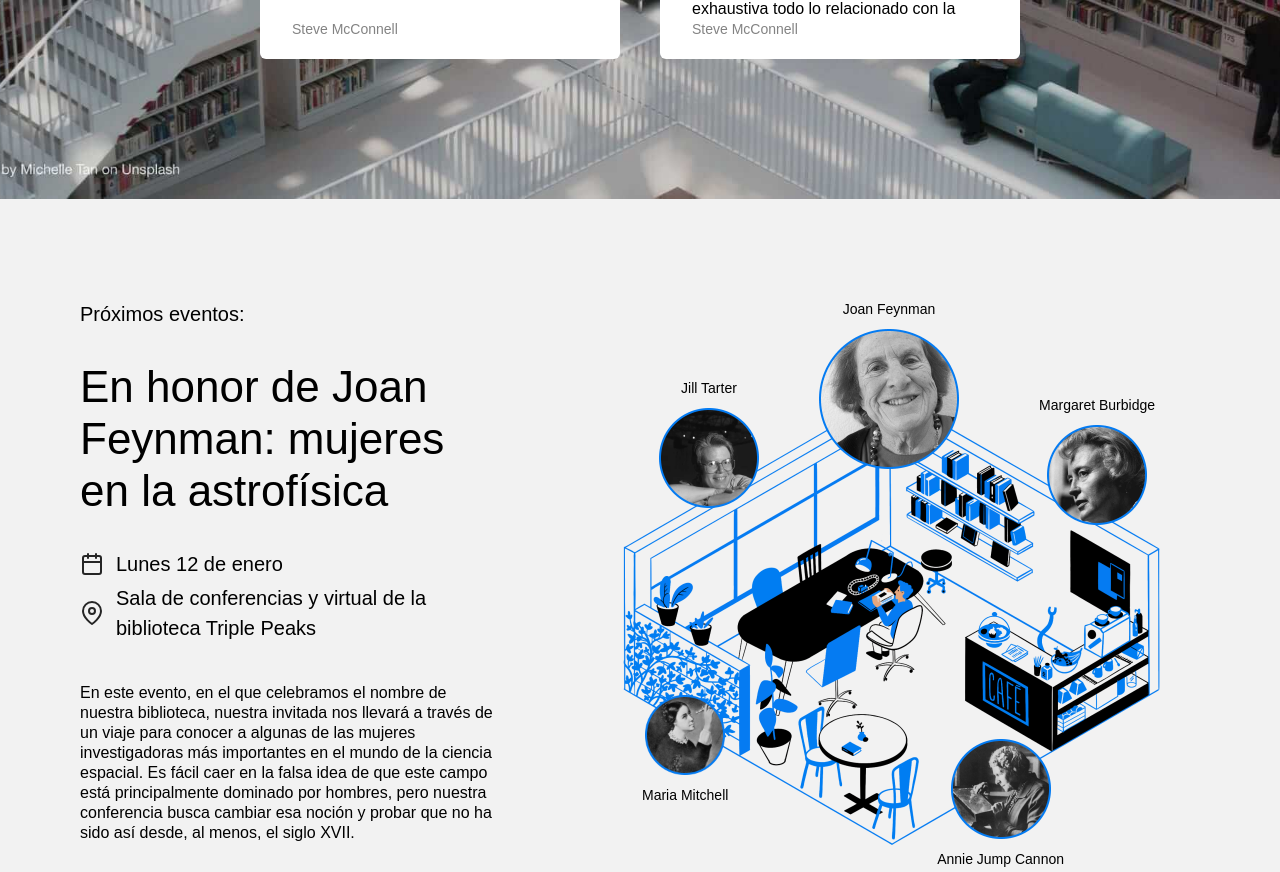
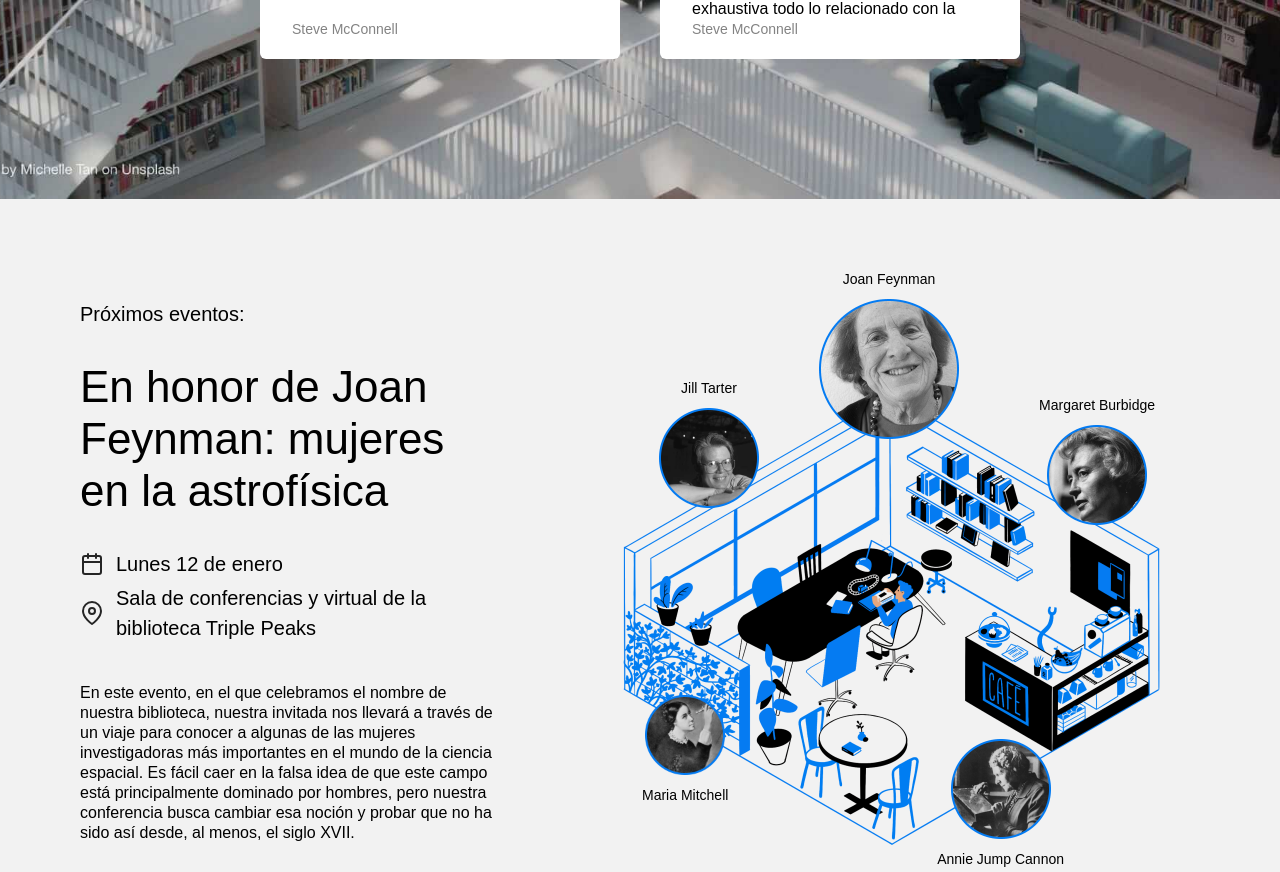
Before and after one commit to DanielPzCz/web_project_library_es, a plain HTML site: page index.html in a window 1280 px wide. Shown: the part 1895-2767 px from the top of the page. Drawn offline with Linux system fonts and the light colour scheme.

Commit message:
Feynman top correction

```diff
--- a/styles/style.css
+++ b/styles/style.css
@@ -243,7 +243,7 @@
 }
 
 .person_name_feynman {
-  top: 0px;
+  top: -30px;
   left: 319px;
 }
 
```
